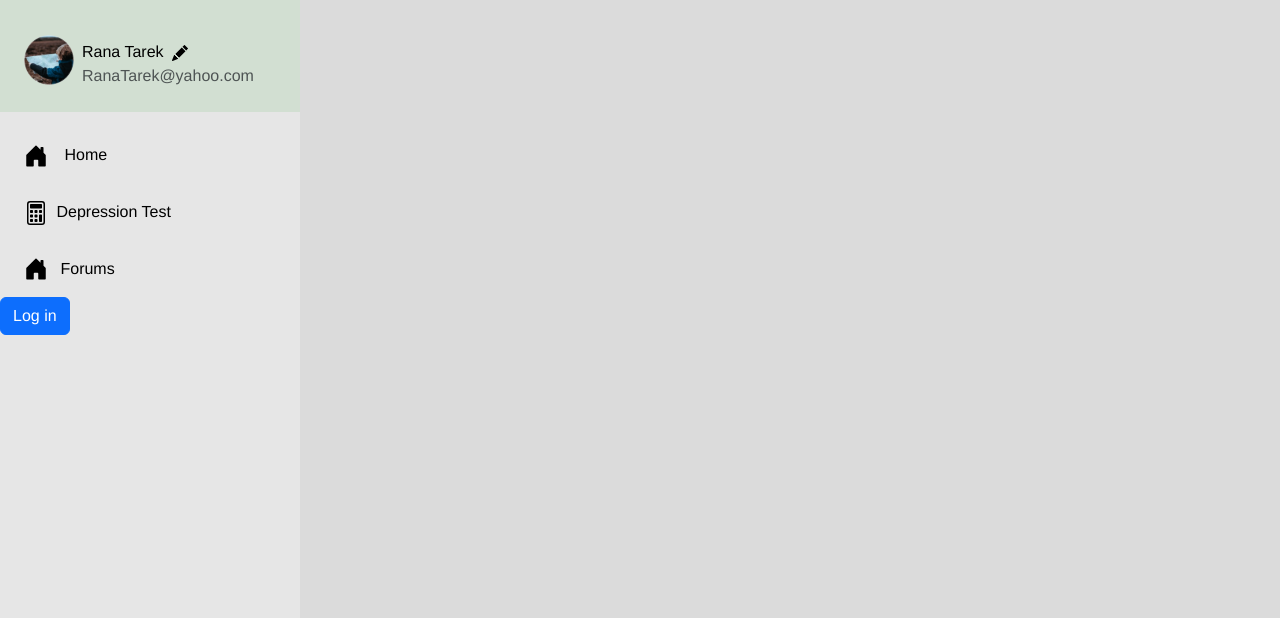
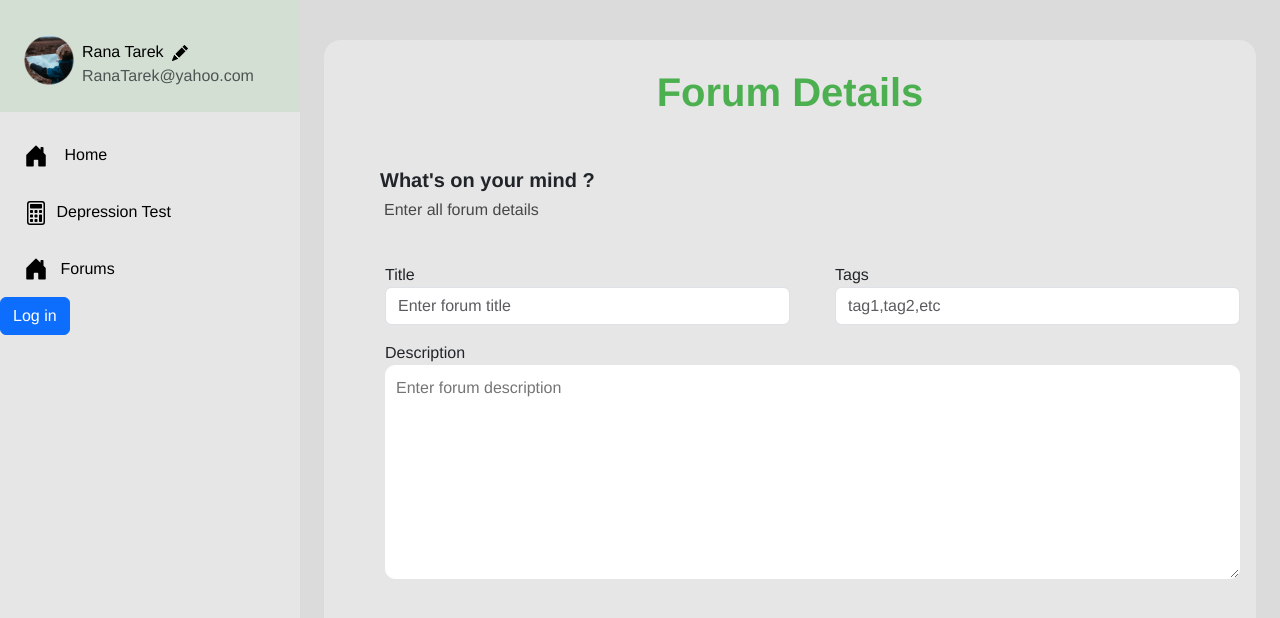
Before and after one commit to Ranatarek22/Mental-Health, a React (Create React App) app: page /forumdetails in a window 1280 px wide. Shown: the top 618 px of the page. Built offline with nearby package versions, Linux system fonts and the light colour scheme.

Commit message:
fix login error

```diff
--- a/src/App.js
+++ b/src/App.js
@@ -18,6 +18,9 @@ const SignUpPage = lazy(() =>
   import("./components/pages/SignUpPage/SignUpPage")
 );
 const HomePage = lazy(() => import("./components/pages/HomePage/HomePage"));
+const ForumDetails = lazy(() =>
+  import("./components/pages/ForumsPage/helpers/ForumDetails")
+);
 const ProfilePage = lazy(() =>
   import("./components/pages/ProfilePage/ProfilePage")
 );
@@ -56,6 +59,7 @@ function App() {
                 }
               />
               <Route path="/profile" element={<ProfilePage />} />
+              <Route path="/forumdetails" element={<ForumDetails />} />
               <Route path="/forums" element={<ForumsPage />} />
               {/* <Route path="*" element={<Navigate to={"/"} />} /> */}
             </Routes>
--- a/src/components/forms/login-form.jsx
+++ b/src/components/forms/login-form.jsx
@@ -42,14 +42,13 @@ const LoginForm = () => {
         localStorage.setItem("mental_auth", JSON.stringify(user_token));
         updateActiveUser(user_token);
         toast.success("Successfully logged");
-        navigate("/profile");
-
+        navigate("/forumdetails");
         // window.location.reload();
       } catch (error) {
         if (axios.isCancel(error)) {
           console.error("cancelled");
         } else {
-          console.error("Error details:", error);
+          // console.error("Error details:", error);
           if (typeof error === "object") {
             toast.error(Object.values(error.response.data));
           } else {
--- /dev/null
+++ b/src/components/pages/ForumsPage/helpers/ForumDetails.jsx
@@ -0,0 +1,50 @@
+import React from "react";
+
+const ForumDetails = () => {
+  return (
+    <div className="d-flex flex-column p-3 m-3 forum-card ">
+      <h1 className="d-flex justify-content-center p-2 m-1 fw-bold forum-details">
+        Forum Details
+      </h1>
+      <div className=" m-3 p-4 ">
+        <h5 className="fw-bold">What's on your mind ?</h5>
+        <h6 className="m-1 forum-data">Enter all forum details</h6>
+      </div>
+
+      <form className="">
+        <div className="horizontal">
+          <div className="mb-3 input-groups">
+            <label htmlFor="title">Title</label>
+            <input
+              id="title"
+              name="title"
+              type="text"
+              className="form-control"
+              placeholder="Enter forum title"
+            />
+          </div>
+          <div className="mb-3 input-groups">
+            <label htmlFor="tags">Tags</label>
+            <input
+              id="tags"
+              name="tags"
+              type="text"
+              className="form-control"
+              placeholder="tag1,tag2,etc"
+            />
+          </div>
+        </div>
+        <div className="input-groups">
+          <label htmlFor="description">Description</label>
+          <textarea
+            id="description"
+            rows={8}
+            placeholder="Enter forum description"
+          ></textarea>
+        </div>
+      </form>
+    </div>
+  );
+};
+
+export default ForumDetails;
--- a/src/routes/blockRoute.jsx
+++ b/src/routes/blockRoute.jsx
@@ -9,7 +9,7 @@ const BlockRoute = ({ children }) => {
 
   const isAuth = isAuthenticated;
   //wraping components(component inside another component) <Route></Route>
-  return <>{!isAuth ? children : <Navigate to={"/profile"} />}</>;
+  return <>{!isAuth ? children : <Navigate to={"/forumdetails"} />}</>;
 };
 
 export default BlockRoute;
--- a/src/style.css
+++ b/src/style.css
@@ -265,3 +265,41 @@
   }
 }
 /* End SideBar */
+/* Start ForumDetails */
+.forum-card {
+  height: 90vh;
+  background-color: #e6e6e6;
+  border-radius: 17px;
+}
+.forum-details {
+  color: var(--main-color);
+}
+.forum-data {
+  color: #474747;
+}
+.form-forum {
+  width: 40%;
+}
+.input-groups {
+  margin-bottom: 30px;
+  width: 95%;
+  margin-left: 5%;
+}
+input,
+textarea {
+  width: 100%;
+  padding: 10px;
+  outline: 0;
+  border: 1px solid #fff;
+  color: #fff;
+  border-radius: 10px;
+}
+.horizontal {
+  display: flex;
+  align-items: center;
+  justify-content: space-between;
+}
+.horizontal .input-group {
+  flex-basis: 48%;
+}
+/* End ForumDetails */
```
